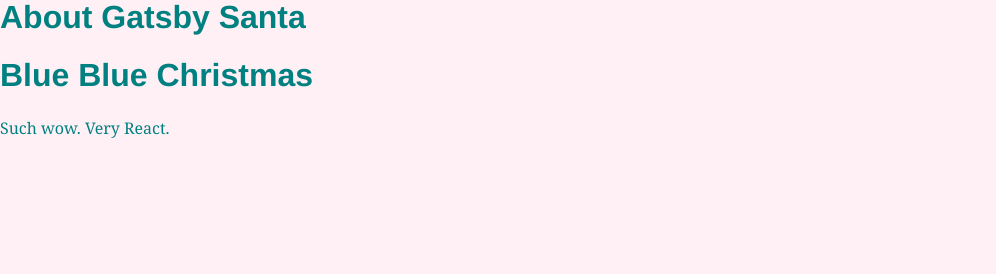
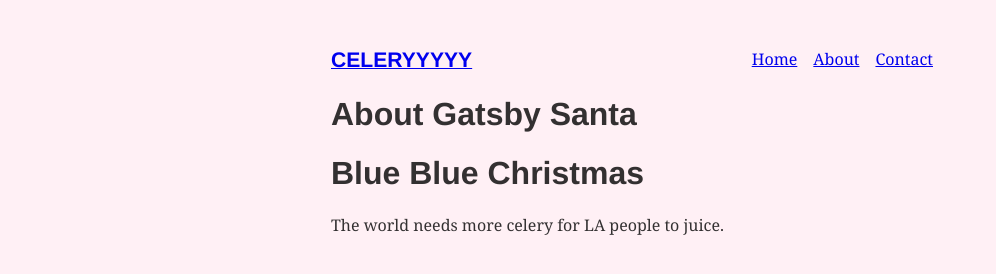
Before and after one commit to bigjohnjr/gatsby-celery, a Gatsby site: page /about in a window 1280 px wide. Shown: the whole page, without its empty margins (0-996 px from the left). Built offline with nearby package versions, Linux system fonts and the light colour scheme; Gatsby itself is replaced by a stand-in of ours.

Commit message:
part 4 begin

```diff
--- /dev/null
+++ b/src/components/layout.js
@@ -0,0 +1,27 @@
+import React from "react";
+import { Link } from "gatsby";
+
+const ListLink = props => (
+    <li style={{ display: `inline-block`, marginRight: `1rem` }}>
+        <Link to={props.to}>{props.children}</Link>
+    </li>
+);
+
+export default ({ children }) => (
+    <div style={{ margin: `3rem auto`, maxWidth: 650, padding: `0 1rem` }}>
+        <header style={{ marginBottom: `1.5rem` }}>
+            <Link
+                to="/"
+                style={{ textShadow: `none`, backgroundImage: `none` }}
+            >
+                <h3 style={{ display: `inline` }}>CELERYYYYY</h3>
+            </Link>
+            <ul style={{ listStyle: `none`, float: `right` }}>
+                <ListLink to="/">Home</ListLink>
+                <ListLink to="/about/">About</ListLink>
+                <ListLink to="/contact/">Contact</ListLink>
+            </ul>
+        </header>
+        {children}
+    </div>
+);
--- a/src/pages/about.js
+++ b/src/pages/about.js
@@ -1,10 +1,11 @@
 import React from "react";
+import Layout from "../components/layout";
 import Header from "../components/header";
 
 export default () => (
-    <div style={{ color: `teal` }}>
+    <Layout>
         <Header headerText="About Gatsby" arbitraryPhrase="Santa" />
         <Header headerText="Blue Blue Christmas" />
-        <p>Such wow. Very React.</p>
-    </div>
+        <p>The world needs more celery for LA people to juice.</p>
+    </Layout>
 );
--- a/src/pages/index.js
+++ b/src/pages/index.js
@@ -1,12 +1,13 @@
 import React from "react";
 import { Link } from "gatsby";
+import Layout from "../components/layout";
 import Header from "../components/header";
 
 export default () => (
-    <div style={{ margin: `3rem auto`, maxWidth: 600, color: `purple` }}>
+    <Layout>
         <Link to="/contact/">Contact</Link>
         <Header headerText="Hello Gatsby!" />
         <h1>Celery Juicing</h1>
         <img src="https://source.unsplash.com/random/400x200" alt="" />
-    </div>
+    </Layout>
 );
```
Also changed, not shown: src/pages/contact.js (+7 -3 lines), src/utils/typography.js (+5 -5 lines), src/pages/about-css-modules.js (indentation only).
